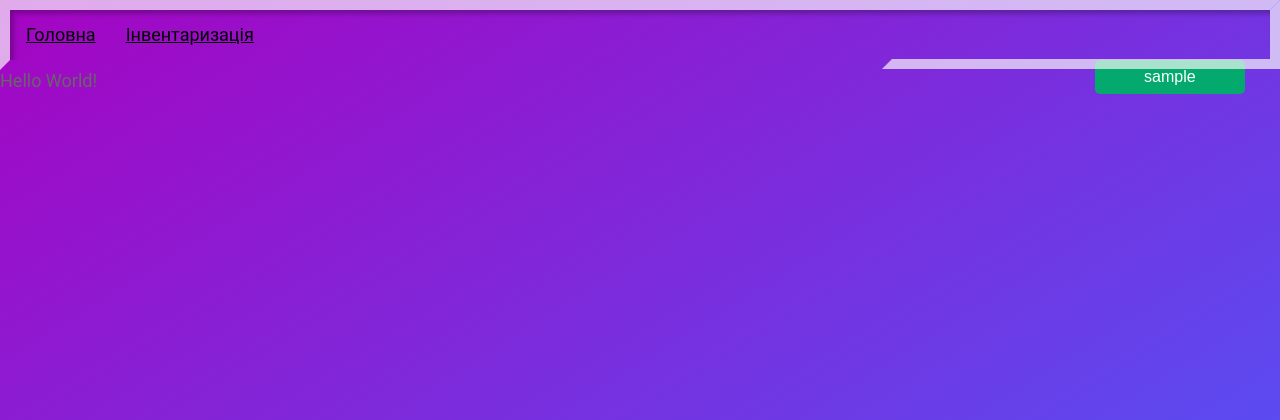
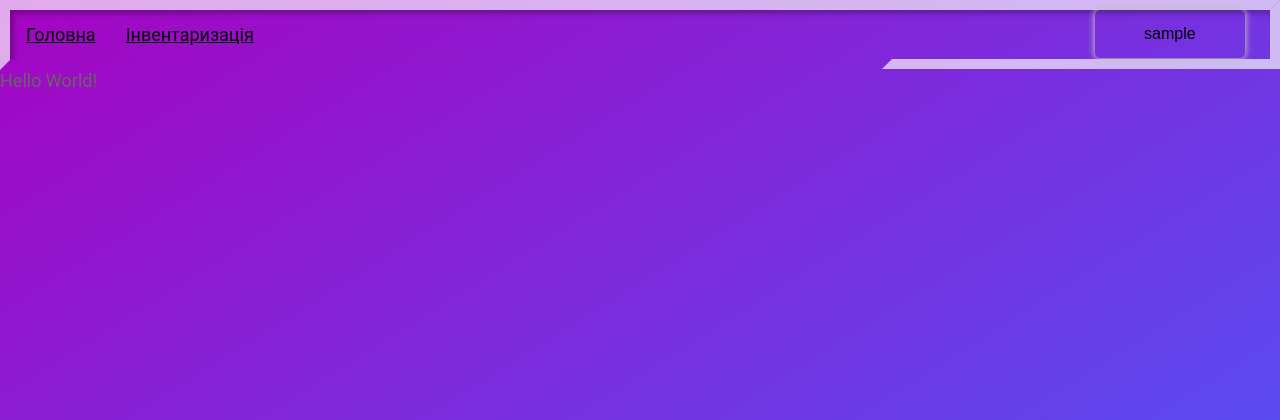
Before and after one commit to ExSumbiT/InventorySite, a Django app: page / in a window 1280 px wide. Shown: the top 420 px of the page. Run offline with Django 3.2, Linux system fonts and the light colour scheme; the visitor is signed in with stand-in values (Sample User, id 1); parts of the project's set-up code (start-up, migrations or seed data) failed here and were passed over.

Commit message:
header reworked

```diff
--- a/inv/static/css/Header.css
+++ b/inv/static/css/Header.css
@@ -104,13 +104,13 @@ button {
       -webkit-border-radius: 5px;
       -moz-border-radius: 5px;
       border-radius: 5px;
-      background-color: #095484;
+      background-color: transparent;
       font-size: 16px;
-      color: #fff;
+      color: transparent;
       cursor: pointer;
 }
 button:hover {
-      background-color: #0666a3;
+      background-color: transparent;
 }
 @media (min-width: 568px) {
       .name-item, .city-item {
@@ -141,7 +141,7 @@ li {
 	align-items: center;
 	justify-content: center;
 	flex-direction: column;
-	color: #fff;
+	color: transparent;
 }
 
 .header-bar {
@@ -172,7 +172,7 @@ li {
 	top: calc(50% - 20px);
 	left: 10px;
 	transform: translateY(-50%);
-	color: #fffc;
+	color: transparent;
 	font-family: 'Parisienne', cursive;
 	cursor: default;
 	user-select: none;
@@ -181,13 +181,13 @@ li {
 	position: sticky;
 	top: 0;
 	right: 0;
-	display: flex;
+	display: inline-flex;
 	list-style-type: none;
 	margin: 0;
 	padding: 0;
 	z-index: 1;
 }
-.slider-menu > a {
+.slider-menu > a{
     float: left;
 	display: inline-flex;
 	padding: 14px;
@@ -227,9 +227,12 @@ li {
       display: block;
 }
 
+
 .isLogin {
-      float: right;
-      margin-right: 2%;
+    display: inline-flex;
+    float: right;
+    margin-right: 2%;
+    margin-left: auto;
 }
 
 .types {
@@ -249,10 +252,13 @@ table, th, td {
 
 /* Dropdown Button */
 .dropbtn {
-  background-color: #04AA6D;
-  color: white;
-  padding: 8px;
-  border: none;
+    background-color: transparent;
+    color: black;
+    padding: 15px;
+    border: none;
+	cursor: pointer;
+	transition: 0.3s linear all;
+    box-shadow: 0 0 6px 1px #bebebe;
 }
 
 /* The container <div> - needed to position the dropdown content */
@@ -260,6 +266,7 @@ table, th, td {
       all: unset;
       position: relative;
       display: inline-block;
+    z-index: 2;
 }
 
 /* Dropdown Content (Hidden by Default) */
@@ -292,4 +299,4 @@ table, th, td {
 .dropdown:hover .dropdown-content {display: block;}
 
 /* Change the background color of the dropdown button when the dropdown content is shown */
-.dropdown:hover .dropbtn {background-color: #3e8e41;}
+.dropdown:hover .dropbtn {background-color: transparent;}
```
